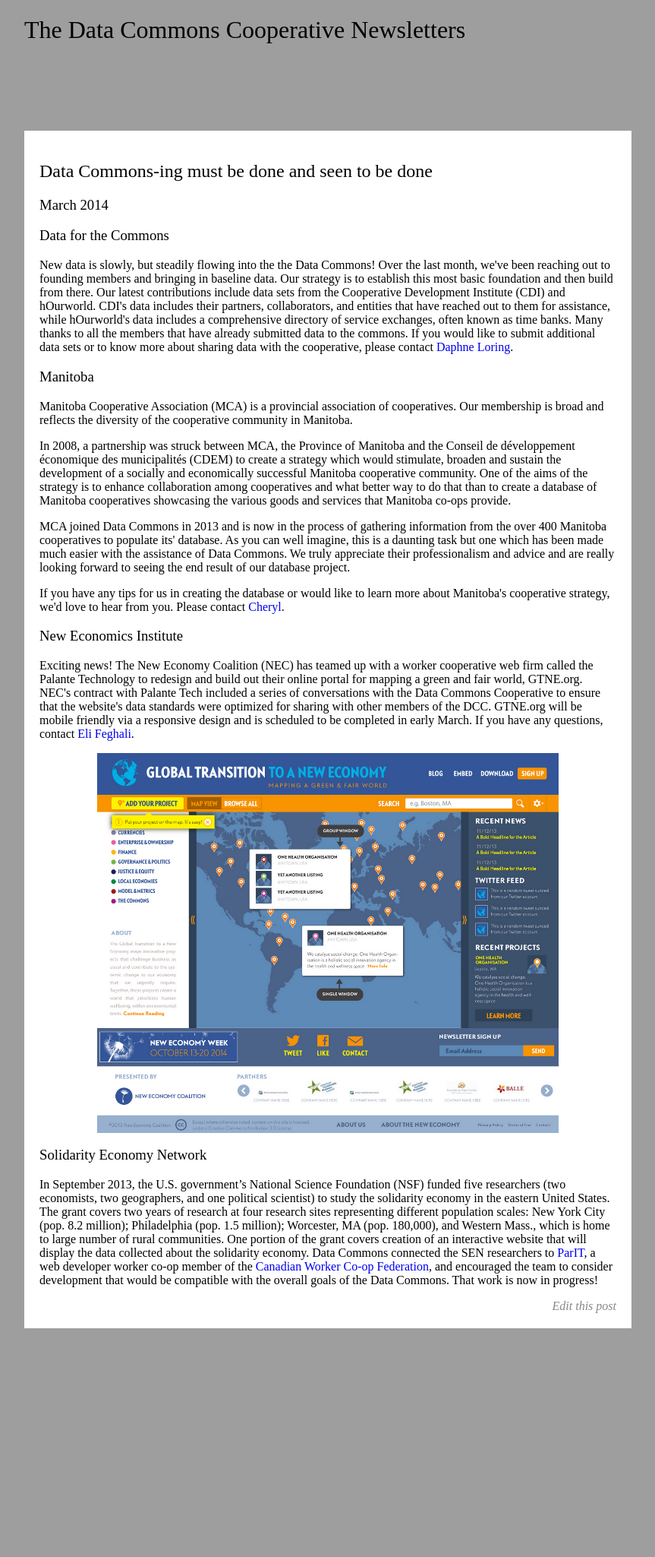
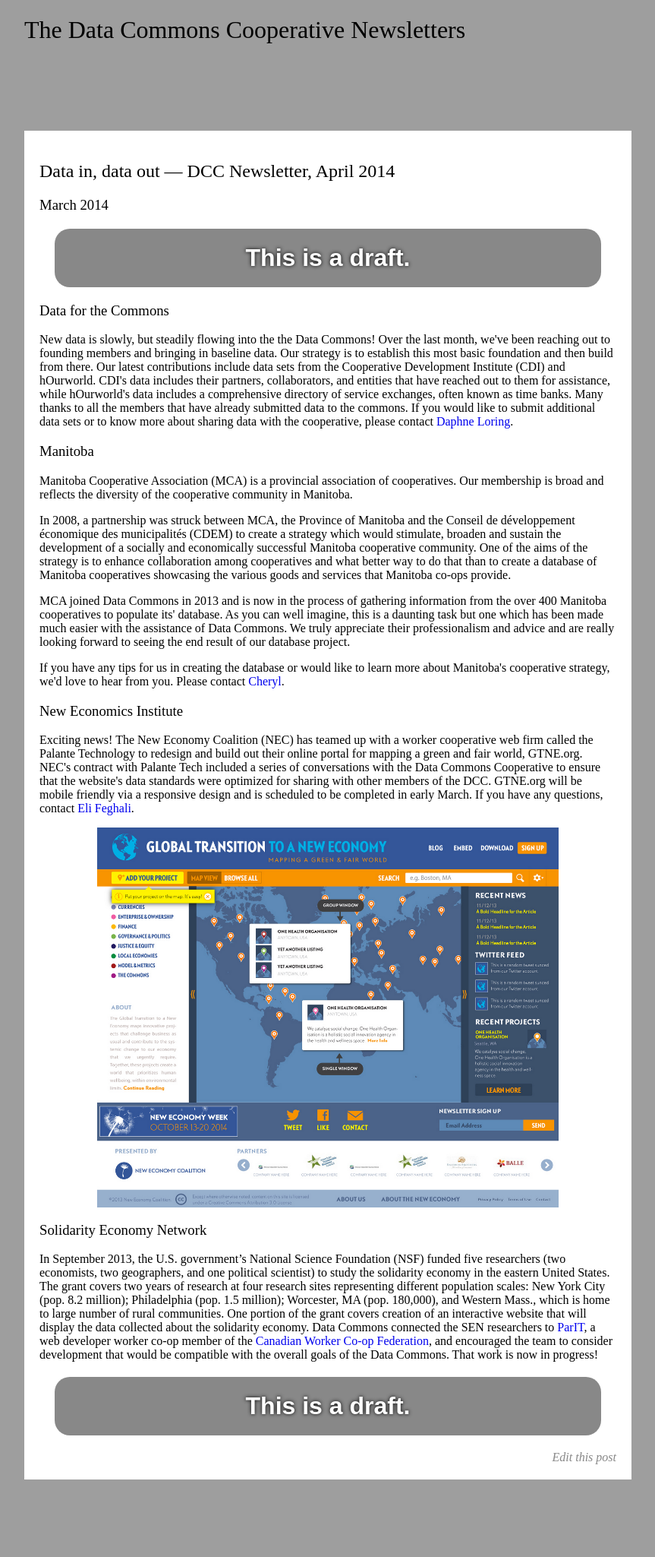
Before and after one commit to datacommons/datacommons.github.io, a Jekyll site: the page built from _posts/2014-03-25-hello.html, in a window 1280 px wide. Shown: the whole page at 76% size, without its empty margins (208-1071 px from the left). Built offline with Jekyll 4.4.1, drawn with Linux system fonts in a browser that asks for light colours; some web fonts are replaced; Markdown is read by kramdown in place of the engine named in the settings; before the commit the page ends 1850 px from its top, so only the background shows below that.

Commit message:
tag newsletter as a draft

```diff
--- /dev/null
+++ b/_includes/draft.html
@@ -0,0 +1 @@
+<p class='draft-alert'>This is a draft.</p>
--- a/_layouts/post.html
+++ b/_layouts/post.html
@@ -3,8 +3,15 @@
 <h2>{{page.title}}</h2>
 <h3>{{page.date | date: "%B %Y"}}</h3>
 
+{% if page.draft %}
+{% include draft.html %}
+{% endif %}
+
 {{content}}
 
+{% if page.draft %}
+{% include draft.html %}
+{% endif %}
 
 <div class="edit">
    <a href="https://github.com/datacommons/datacommons.github.io/blob/master/_posts/{{ page.url | replace_first:'/','' | replace:'/','-' }}">Edit this post</a>
--- a/_posts/2014-03-25-hello.html
+++ b/_posts/2014-03-25-hello.html
@@ -1,6 +1,7 @@
 ---
-title: Data Commons-ing must be done and seen to be done
+title: Data in, data out &mdash; DCC Newsletter, April 2014
 layout: post
+draft: true
 ---
 
 <h3>Data for the Commons</h3>
--- a/style/main.css
+++ b/style/main.css
@@ -88,3 +88,16 @@
 .edit a {
   color: #888;
 }
+
+.draft-alert {
+  padding: 20px;
+  margin: 20px;
+  background: #888;
+  color: #fff;
+  border-radius: 20px;
+  font-size: 200%;
+  text-align: center;
+  font-weight: bold;
+  font-family: sans-serif;
+  text-shadow: 0px 0px 5px black;
+}
```
